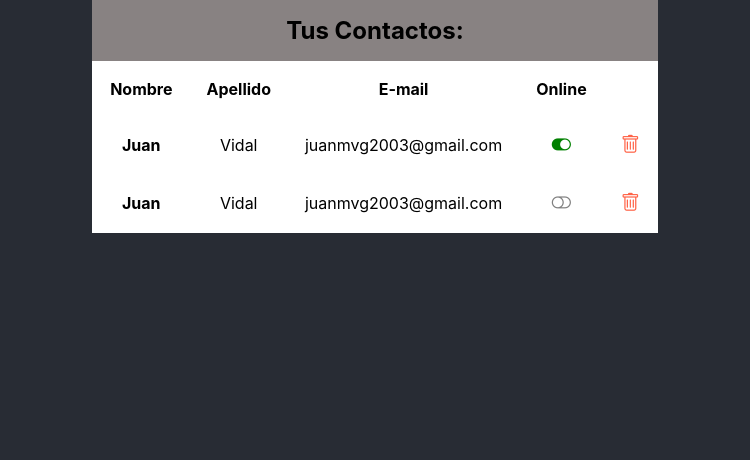
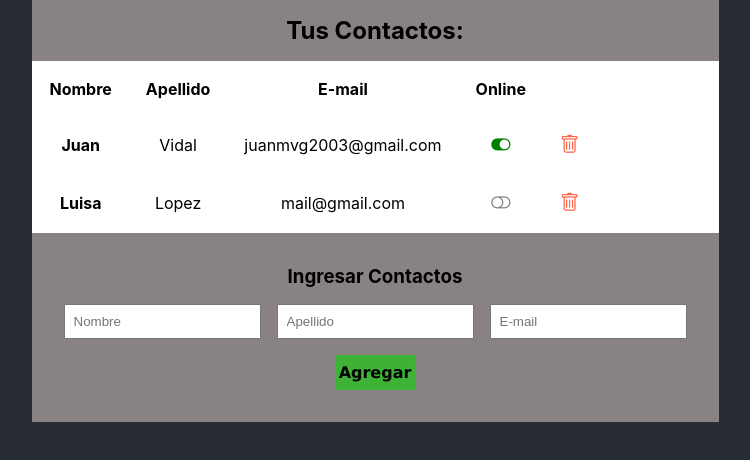
Before and after one commit to JuanVidal03/ejercicios-react, a React (Create React App) app: page / in a window 1280 px wide. Shown: the top 460 px of the page, without its empty margins (265-1015 px from the left). Built offline with nearby package versions, Linux system fonts and the light colour scheme.

Commit message:
Entrega ejercicios 7-8-9

```diff
--- a/src/App.css
+++ b/src/App.css
@@ -42,3 +42,81 @@ th, td{
   text-align: center;
   padding: 1rem;
 }
+
+/*==========
+Contact Form styles
+===========*/
+
+.contactForm__container{
+  padding: 2rem;
+  background-color: #888282;
+
+}
+
+.contactForm__title{
+  text-align: center;
+  padding-bottom: 1rem;
+}
+
+.contactForm__items-container{
+  display: flex;
+  gap: 1rem;
+}
+
+.contactForm{
+  width: 100%;
+  display: flex;
+  flex-direction: column;
+  align-items: center;
+}
+
+.contactForm-input{
+  width: 100%;
+  padding: .5rem;
+  transition: all ease .3s;
+}
+
+.contactForm-input:focus{
+  background-color: #282c34;
+  color: #f2f2f2;
+  outline-style: none;
+  box-shadow: none;
+  border-color: transparent;
+  color: white;
+}
+
+.contactForm__btn{
+  position: relative;
+  width: 5rem;
+  font-family: 'Lucida Sans', 'Lucida Sans Regular', 'Lucida Grande', 'Lucida Sans Unicode', Geneva, Verdana, sans-serif;
+  font-size: 1rem;
+  height: 2.2rem;
+  cursor: pointer;
+  font-weight: 600;
+  margin-top: 1rem;
+  background-color: #19ca13ab;
+  color: #000;
+  border: none;
+  transition: all ease .3s;
+  overflow: hidden;
+  z-index: 1;
+}
+.contactForm__btn::after{
+  content: '';
+  position: absolute;
+  top: -100%;
+  left: 0;
+  width: 5rem;
+  height: 2.2rem;
+  background-color: #282c34;
+  transition: all ease .3s;
+  z-index: -1;
+}
+
+.contactForm__btn:hover{
+  color: #fff;
+}
+
+.contactForm__btn:hover::after{
+  top: 0;
+}
--- a/src/ejercicios/clases1-2-3-7-8-9/ListContacto.jsx
+++ b/src/ejercicios/clases1-2-3-7-8-9/ListContacto.jsx
@@ -36,7 +36,6 @@ const ListContacto = ( { contact, online, remove } ) => {
 }
 
 ListContacto.propTypes = {
-    //le digo que esto va aser una instancia de la clase constructor Contacto.js
     contact: PropTypes.instanceOf(Contacto),
     remove: PropTypes.func.isRequired,
     online: PropTypes.func.isRequired
--- a/src/ejercicios/clases1-2-3-7-8-9/RenderContacto.jsx
+++ b/src/ejercicios/clases1-2-3-7-8-9/RenderContacto.jsx
@@ -1,12 +1,13 @@
 import ListContacto from "./ListContacto";
 import { Contacto } from "./Contacto";
 import { useState } from "react";
+import ContactForm from "./foms/ContactForm";
 
 const RenderContacto = () => {
 
     //ejemplo de contacto
     let contacto = new Contacto('Juan', 'Vidal', 'juanmvg2003@gmail.com', true);
-    let contacto1 = new Contacto('Juan', 'Vidal', 'juanmvg2003@gmail.com', false);
+    let contacto1 = new Contacto('Luisa', 'Lopez', 'mail@gmail.com', false);
 
     const [contactos, setContactos] = useState([contacto, contacto1]);
 
@@ -27,6 +28,16 @@ const RenderContacto = () => {
         const tempContact = [...contactos];
 
         tempContact.splice(index,1)
+        setContactos(tempContact);
+    }
+
+
+    //función para añadir contacto
+    const addContact = (contact) => {
+        const index = contactos.indexOf( contact );
+        const tempContact = [...contactos];
+
+        tempContact.push(contact);
         setContactos(tempContact);
     }
 
@@ -71,7 +82,7 @@ const RenderContacto = () => {
                     </div>
                 </div>
             </div>
-            {/* <ContactForm add={ addTask }/> */}
+            <ContactForm add={ addContact }/>
         </div>
     )
 }
--- a/src/ejercicios/clases1-2-3-7-8-9/foms/ContactForm.jsx
+++ b/src/ejercicios/clases1-2-3-7-8-9/foms/ContactForm.jsx
@@ -1,11 +1,47 @@
-import React from 'react';
+import React, { useRef } from 'react';
+import { Contacto } from '../Contacto';
+import { PropTypes } from 'prop-types';
 
-const ContactForm = () => {
+const ContactForm = ( {add} ) => {
+
+    //referencias de los elementos
+    const nombreRef = useRef('');
+    const apellidoRef = useRef('');
+    const emailRef = useRef('');
+
+    //función para añadir contacto
+
+    const addContact = (e) => {
+        e.preventDefault();
+
+        const newContact = new Contacto(
+            nombreRef.current.value,
+            apellidoRef.current.value,
+            emailRef.current.value,
+            false
+        )
+
+        add(newContact);
+    }
+
+
     return (
-        <div>
-
+        <div className='contactForm__container'>
+            <h3 className='contactForm__title'>Ingresar Contactos</h3>
+            <form onSubmit={addContact} className='contactForm'>
+                <div className='contactForm__items-container'>
+                    <input ref={nombreRef} placeholder='Nombre' id='inputNombre' type='text' required className='contactForm-input'/>
+                    <input ref={apellidoRef} placeholder='Apellido' id='inputApellido' type='text' required className='contactForm-input'/>
+                    <input ref={emailRef} placeholder='E-mail' id='inputEmail' type='email' required className='contactForm-input'/>
+                </div>
+                <button type='submit' className='contactForm__btn'>Agregar</button>
+            </form>
         </div>
     );
 }
 
+ContactForm.propTypes = {
+    add: PropTypes.func.isRequired,
+}
+
 export default ContactForm;
```
